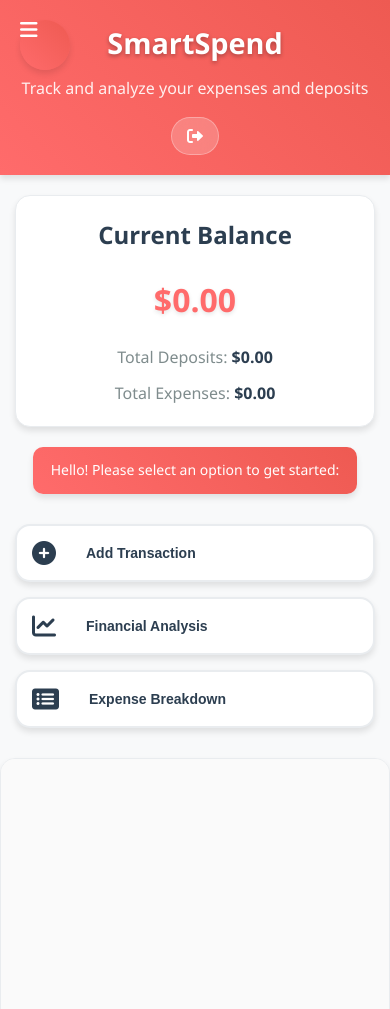
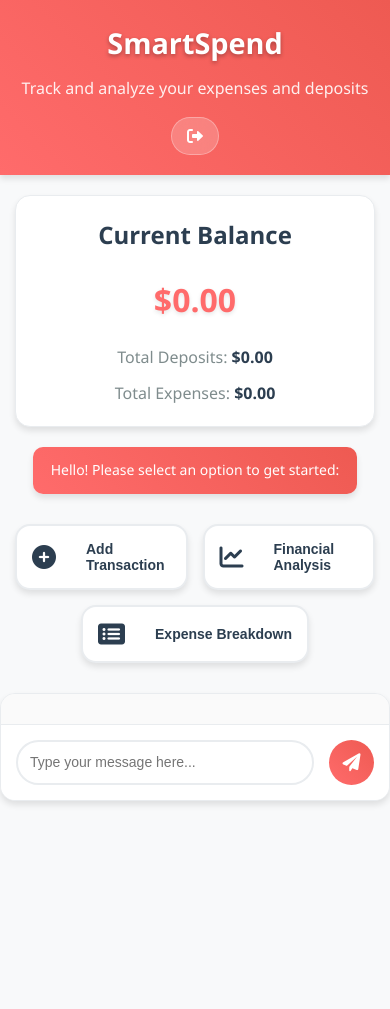
Before and after one commit to ankon35/SmartSpend, a plain HTML site: page templates/index.html in a window 390 px wide. Shown: the top 1009 px of the page. After the commit the page ends 844 px from the top, so only its background shows below. Drawn offline with Linux system fonts and the light colour scheme; no server answers.

Commit message:
Dashboard issue fixed

```diff
--- a/static/home.css
+++ b/static/home.css
@@ -183,7 +183,7 @@ header {
 /* Options Container */
 .options-container {
     display: grid;
-    grid-template-columns: repeat(auto-fit, minmax(250px, 1fr));
+    grid-template-columns: repeat(3, 1fr); /* 3 equal columns */
     gap: 20px;
     margin: 30px 0;
 }
@@ -230,11 +230,14 @@ header {
     margin: 30px 0;
     box-shadow: var(--shadow);
     border: 1px solid var(--border-color);
+    max-width: 1200px;
+    margin: 0 auto;
     overflow: hidden;
 }
 
 .chat-box {
     /* height: 400px; */
+    /* display: none; */
     overflow-y: auto;
     padding: 20px;
     background: #fafafa;
@@ -255,6 +258,7 @@ header {
     margin-left: auto;
     text-align: right;
     position: relative;
+    margin-bottom: 10px;
 }
 
 .bot-message1 {
@@ -270,6 +274,7 @@ header {
     padding: 20px;
     background: var(--card-background);
     border-top: 1px solid var(--border-color);
+
 }
 
 .chat-input input {
@@ -507,7 +512,8 @@ header {
     }
 
     .mobile-menu-btn {
-        display: flex;
+        display: none;
+        /* display: flex; */
     }
 
     .header-content {
@@ -547,10 +553,22 @@ header {
         gap: 10px;
     }
 
+    /* Layout for smaller screens (max-width: 768px) */
+
     .options-container {
-        grid-template-columns: 1fr;
+        display: grid;
+        grid-template-columns: 1fr 1fr;
         gap: 15px;
+        justify-items: center;  /* Center items horizontally */
+        align-items: center;    /* Center items vertically (optional, based on your layout) */
     }
+
+    .option-btn:nth-child(3) {
+        grid-column: 1 / -1; /* Make the 3rd button span both columns */
+        text-align: center;   /* Center the text inside the button */
+    }
+
+
 
     .option-btn {
         padding: 20px 15px;
@@ -565,7 +583,9 @@ header {
     }
 
     .chat-box {
-        height: 300px;
+        /* height: 300px; */
+        max-height: 150px;
+        overflow-y: auto;
     }
 
     .message {
@@ -606,7 +626,7 @@ header {
     }
 
     .chat-box {
-        height: 250px;
+        /* height: 250px; */
         padding: 15px;
     }
 
--- a/static/home.js
+++ b/static/home.js
@@ -487,15 +487,8 @@ async function checkAuthenticationStatus() {
             await updateBalance();
             loadUserStats();
             updateSidebarUserInfo(user);
-            // Programmatically trigger the expense-breakdown button click to update dashboard UI
-            const expenseBtn = Array.from(optionBtns).find(btn => btn.dataset.option === 'expense-breakdown');
-            if (expenseBtn) {
-                expenseBtn.click();
-            } else {
-                // Fallback: set mode and fetch breakdown if button not found
-                currentMode = 'expense-breakdown';
-                loadExpenseBreakdown();
-            }
+            // Do not activate any option button initially
+            // (No button will be active on page load)
         } else {
             console.log('User not authenticated, redirecting to login');
             currentUser = null;
--- a/user_data/ocuerTPfWpe5c4I81x5CIbCOQhg2_financial_data.csv
+++ b/user_data/ocuerTPfWpe5c4I81x5CIbCOQhg2_financial_data.csv
@@ -6,3 +6,6 @@ timestamp,type,category,amount
 2025-08-14 01:53:56,deposit,I received $200 salary,200.0
 2025-08-14 02:00:23,deposit,I received $200 salary,200.0
 2025-08-14 02:00:30,deposit,I received $200 salary,200.0
+2025-08-14 05:08:19,deposit,I received $200 salary,200.0
+2025-08-14 05:30:24,expense,I spend 50 taka,50.0
+2025-08-14 05:56:22,expense,I recieved 200 taka,200.0
```
